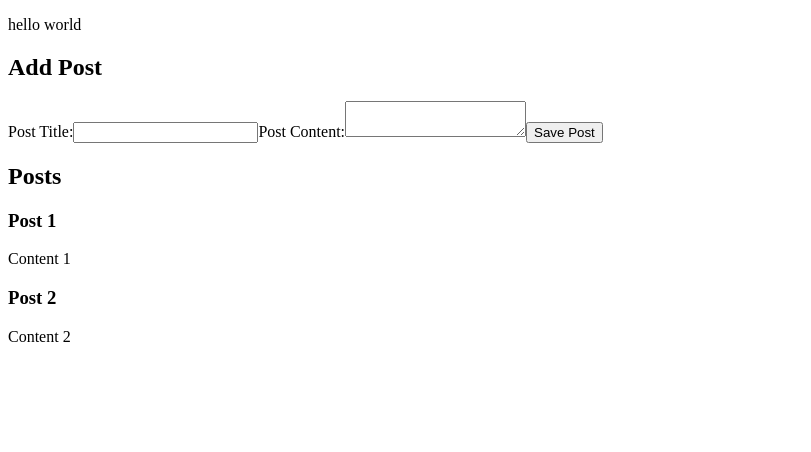
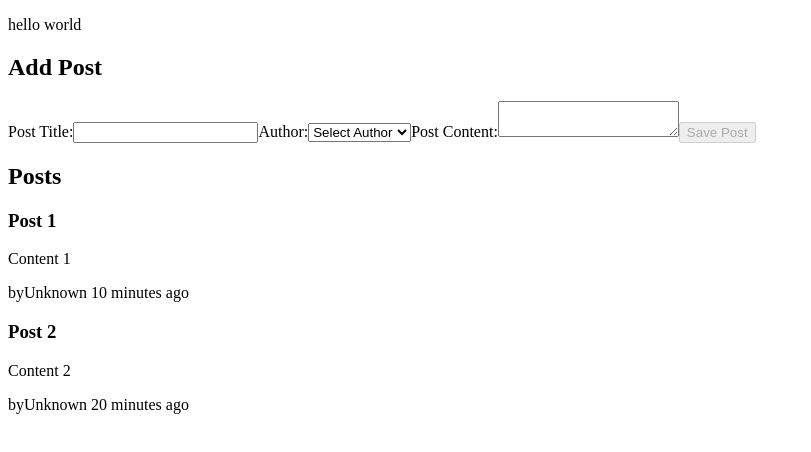
Before and after one commit to yuyang545262477/redux_toolkit_tutorial, a React (Create React App) app: page / in a window 1280 px wide. Shown: the top 452 px of the page, without its empty margins (0-811 px from the left). Built offline with nearby package versions, Linux system fonts and the light colour scheme.

Commit message:
add user, timeAgo

```diff
--- a/package.json
+++ b/package.json
@@ -11,6 +11,7 @@
     "@types/node": "^16.11.42",
     "@types/react": "^17.0.47",
     "@types/react-dom": "^17.0.17",
+    "date-fns": "^2.28.0",
     "react": "17.0.2",
     "react-dom": "^17.0.2",
     "react-redux": "^7.2.6",
--- a/src/app/store.ts
+++ b/src/app/store.ts
@@ -1,15 +1,18 @@
 import {configureStore} from "@reduxjs/toolkit";
 import counterReducer, {CounterState} from "../features/counter/counterSlice";
 import postsReducer, {PostState} from "../features/posts/postsSlice";
+import userReducer, {UserState} from "../features/users/user.slice";
 
 export interface ApplicationState {
     counter: CounterState;
     posts: PostState;
+    users: UserState;
 }
 
 export const store = configureStore({
     reducer: {
         counter: counterReducer,
         posts: postsReducer,
+        users: userReducer,
     },
 });
--- a/src/features/posts/AddPostForm.tsx
+++ b/src/features/posts/AddPostForm.tsx
@@ -1,25 +1,40 @@
 import React, {useState} from "react";
-import {useDispatch} from "react-redux";
+import {useDispatch, useSelector} from "react-redux";
+import {selectAllUser} from "../users/user.slice";
 import {postAdded} from "./postsSlice";
 
 const AddPostForm = () => {
     const dispatch = useDispatch();
+    const users = useSelector(selectAllUser);
+
     const [title, setTitle] = useState("");
     const [content, setContent] = useState("");
+    const [userId, setUserId] = useState("");
+
+    const canSave = Boolean(title && content && userId);
 
     const oneTitleChange = (e) => setTitle(e.target.value);
     const oneContentChange = (e) => setContent(e.target.value);
+    const onAuthorChange = (e) => setUserId(e.target.value);
+
 
     const onSavePostClicked = () => {
         if (title && content) {
             dispatch(postAdded(
                 title,
                 content,
+                userId,
             ));
             setTitle("");
             setContent("");
+            setUserId("");
         }
     };
+
+    const usersOptions = users.map((user) => (
+        <option key={user.id} value={user.id}>{user.name}</option>
+    ));
+
 
     return (
         <section>
@@ -31,13 +46,20 @@ const AddPostForm = () => {
                        name={"postTitle"}
                        value={title}
                        onChange={oneTitleChange}/>
+                <label htmlFor={"postAuthor"}>Author:</label>
+                <select id="postAuthor" value={userId} onChange={onAuthorChange}>
+                    <option value="">Select Author</option>
+                    {usersOptions}
+                </select>
                 <label htmlFor={"postContent"}>Post Content:</label>
                 <textarea id="postContent"
                           name={"postContent"}
                           value={content}
                           onChange={oneContentChange}/>
                 <button type={"button"}
-                        onClick={onSavePostClicked}>Save Post
+                        onClick={onSavePostClicked}
+                        disabled={!canSave}
+                >Save Post
                 </button>
             </form>
         </section>
--- a/src/features/posts/PostList.tsx
+++ b/src/features/posts/PostList.tsx
@@ -1,13 +1,20 @@
 import React from "react";
 import {useSelector} from "react-redux";
+import PostAuthor from "./postAuthor";
 import {selectAllPosts} from "./postsSlice";
+import TimeAgo from "./TimeAgo";
 
 const PostList = () => {
     const posts = useSelector(selectAllPosts);
-    const renderPosts = posts.map((post) => (
+    const orderedPosts = posts.slice().sort((a, b) => b.date.localeCompare(a.date));
+    const renderPosts = orderedPosts.map((post) => (
         <article key={post.id}>
             <h3>{post.title}</h3>
             <p>{post.content.substring(0, 100)}</p>
+            <p>
+                <PostAuthor userId={post.userId}/>
+                <TimeAgo timestamp={post.date}/>
+            </p>
         </article>
     ));
     return (
--- /dev/null
+++ b/src/features/posts/TimeAgo.tsx
@@ -0,0 +1,23 @@
+import {formatDistanceToNow, parseISO} from "date-fns";
+import React from "react";
+
+interface TimeAgoProps {
+    timestamp: string;
+}
+
+
+const TimeAgo = ({timestamp}: TimeAgoProps) => {
+    let timeAgo = "";
+    if (timestamp) {
+        const date = parseISO(timestamp);
+        const timePeriod = formatDistanceToNow(date, {addSuffix: true});
+        timeAgo = `${timePeriod}`;
+    }
+    return (
+        <span title={timestamp}>
+            &nbsp;{timeAgo}
+        </span>
+    );
+};
+
+export default TimeAgo;
--- /dev/null
+++ b/src/features/posts/postAuthor.tsx
@@ -0,0 +1,20 @@
+import React from "react";
+import {useSelector} from "react-redux";
+import {selectAllUser} from "../users/user.slice";
+
+interface PostAuthorProps {
+    userId: string;
+}
+
+
+const PostAuthor = ({userId}: PostAuthorProps) => {
+    const users = useSelector(selectAllUser);
+    const author = users.find((user) => user.id === userId);
+    return (
+        <span>
+            by{author ? author.name : "Unknown"}
+        </span>
+    );
+};
+
+export default PostAuthor;
--- a/src/features/posts/postsSlice.ts
+++ b/src/features/posts/postsSlice.ts
@@ -1,9 +1,12 @@
 import {createSlice, nanoid, PayloadAction} from "@reduxjs/toolkit";
+import {sub} from "date-fns";
 
 export interface PostItem {
     id: string;
     title: string;
     content: string;
+    date: string;
+    userId?: string;
 }
 
 const initialState: PostItem[] = [
@@ -11,11 +14,14 @@ const initialState: PostItem[] = [
         id: "1",
         title: "Post 1",
         content: "Content 1",
+        date: sub(new Date(), {minutes: 10}).toISOString(),
+
     },
     {
         id: "2",
         title: "Post 2",
         content: "Content 2",
+        date: sub(new Date(), {minutes: 20}).toISOString(),
     },
 ];
 
@@ -28,19 +34,18 @@ const postSlice = createSlice(
         name: "posts",
         initialState,
         reducers: {
-            // postAdded: (state, action) => {
-            //     state.push(action.payload);
-            // },
             postAdded: {
                 reducer(state, action: PayloadAction<PostItem>) {
                     state.push(action.payload);
                 },
-                prepare(title: string, content: string) {
+                prepare(title: string, content: string, userId: string) {
                     return {
                         payload: {
                             id: nanoid(),
                             title,
                             content,
+                            userId,
+                            date: new Date().toISOString(),
                         },
                     };
                 },
--- /dev/null
+++ b/src/features/users/user.slice.ts
@@ -0,0 +1,32 @@
+import {createSlice} from "@reduxjs/toolkit";
+
+export interface UserItem {
+    id: string;
+    name: string;
+}
+
+export type UserState = UserItem[];
+
+const initialState: UserItem[] = [
+    {
+        id: "0",
+        name: "Dummy",
+    },
+    {
+        id: "1",
+        name: "Dummy2",
+    },
+    {
+        id: "2",
+        name: "Dummy3",
+    },
+];
+
+const userSlice = createSlice({
+    name: "user",
+    initialState,
+    reducers: {},
+});
+
+export const selectAllUser = (state) => state.users;
+export default userSlice.reducer;
```
Also changed, not shown: 1 other file (tests, documents, lock files or other folders).
